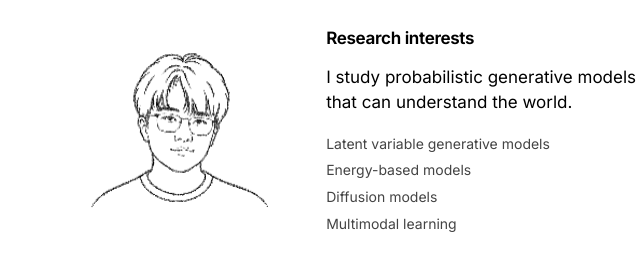
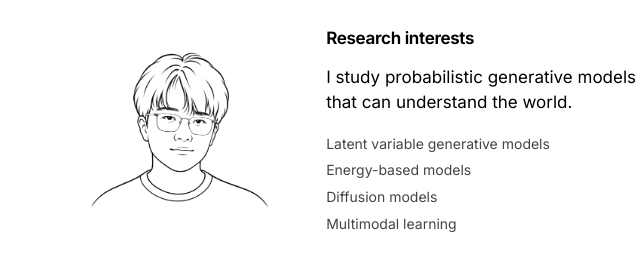
Before and after one commit to ZijunKang/jiali-preview, a plain HTML site: page index.html in a window 1280 px wide. Shown: the part 355-619 px from the top of the page, 55-695 px from the left. Drawn offline with Linux system fonts and the light colour scheme; animation ran at ten frames a second.

Commit message:
Remove particle effects from the About content

```diff
--- a/index.html
+++ b/index.html
@@ -15,7 +15,7 @@
   <link rel="preconnect" href="https://fonts.gstatic.com" crossorigin>
   <link href="https://fonts.googleapis.com/css2?family=Inter:wght@400;500;550;600;650&display=swap" rel="stylesheet">
   <link rel="stylesheet" href="./styles.css?v=1381a662fb">
-  <script src="./script.js?v=77a361179c" defer></script>
+  <script src="./script.js?v=41b8108bfb" defer></script>
 </head>
 <body>
   <a class="skip-link" href="#name">Skip to content</a>
@@ -61,9 +61,8 @@
         </div>
 
         <section class="about-layout" id="about" aria-label="About Jiali Cui" tabindex="-1">
-          <div class="portrait" data-particle-art="dark">
+          <div class="portrait">
             <img src="./assets/jiali-cui-line-art-v2.png" width="504" height="439" alt="Line drawing of Jiali Cui" loading="lazy" decoding="async">
-            <canvas aria-hidden="true"></canvas>
           </div>
           <div class="about-research">
             <h2 class="label" id="research-heading">Research interests</h2>
--- a/script.js
+++ b/script.js
@@ -175,10 +175,10 @@ function setupHeroParallax() {
 
 function setupContentParticles() {
   if (!('IntersectionObserver' in window)) return;
-  const blocks = document.querySelectorAll('.section > h2, .about-layout, .year, .paper');
+  const blocks = document.querySelectorAll('.section > h2, .year, .paper');
   const observer = new IntersectionObserver((entries) => {
     for (const { target, isIntersecting } of entries) {
-      const repeat = target.matches('.section > h2, .about-layout');
+      const repeat = target.matches('.section > h2');
       if (!isIntersecting) {
         if (repeat) {
           target.querySelector('.entry-particles')?.remove();
@@ -471,16 +471,12 @@ function setupParticleBrush(wrapper) {
   const context = canvas.getContext('2d');
   if (!context) return () => {};
 
-  const darkInk = wrapper.dataset.particleArt === 'dark';
-  const padding = darkInk ? 0 : 64;
-  const radiusRatio = darkInk ? .18 : .065;
+  const padding = 64;
   const angle = (parseFloat(getComputedStyle(wrapper).getPropertyValue('--art-angle')) || 0) * Math.PI / 180;
   const cosine = Math.cos(angle);
   const sine = Math.sin(angle);
-  // Match the particle size and spacing on screen even though the portrait is narrower.
-  const samplingScale = darkInk ? .7 : 1;
-  const sourceWidth = Math.round(Number(image.getAttribute('width')) * samplingScale);
-  const sourceHeight = Math.round(Number(image.getAttribute('height')) * samplingScale);
+  const sourceWidth = Number(image.getAttribute('width'));
+  const sourceHeight = Number(image.getAttribute('height'));
   const artWidth = sourceWidth + padding * 2;
   const artHeight = sourceHeight + padding * 2;
   let particles = [];
@@ -544,9 +540,9 @@ function setupParticleBrush(wrapper) {
     const sourceContext = source.getContext('2d');
     if (!sourceContext) return;
     sourceContext.drawImage(image, padding, padding, sourceWidth, sourceHeight);
-    if (!darkInk) drawChalkFrame(sourceContext, artWidth, artHeight);
+    drawChalkFrame(sourceContext, artWidth, artHeight);
     const pixels = sourceContext.getImageData(0, 0, source.width, source.height).data;
-    particles = sampleInk(pixels, source.width, source.height, darkInk);
+    particles = sampleInk(pixels, source.width, source.height);
     if (!particles.length) return;
 
     sizeCanvas();
@@ -623,7 +619,7 @@ function setupParticleBrush(wrapper) {
         nextBrush = {
           x: x * artWidth / displayWidth,
           y: y * artHeight / displayHeight,
-          radius: Math.min(26, displayWidth * radiusRatio) * artWidth / displayWidth,
+          radius: Math.min(26, displayWidth * .065) * artWidth / displayWidth,
         };
       }
     }
@@ -665,7 +661,7 @@ function drawChalkFrame(context, width, height) {
   context.stroke();
 }
 
-function sampleInk(pixels, width, height, darkInk, spacing = 2) {
+function sampleInk(pixels, width, height, spacing = 2) {
   const particles = [];
   let seed = 31;
 
@@ -677,8 +673,7 @@ function sampleInk(pixels, width, height, darkInk, spacing = 2) {
   for (let y = 0; y < height; y += spacing) {
     for (let x = 0; x < width; x += spacing) {
       const index = (y * width + x) * 4;
-      const contrast = darkInk ? 255 - pixels[index] : pixels[index];
-      const coverage = contrast * pixels[index + 3] / 255;
+      const coverage = pixels[index] * pixels[index + 3] / 255;
       if (coverage < 34) continue;
 
       particles.push({
```
